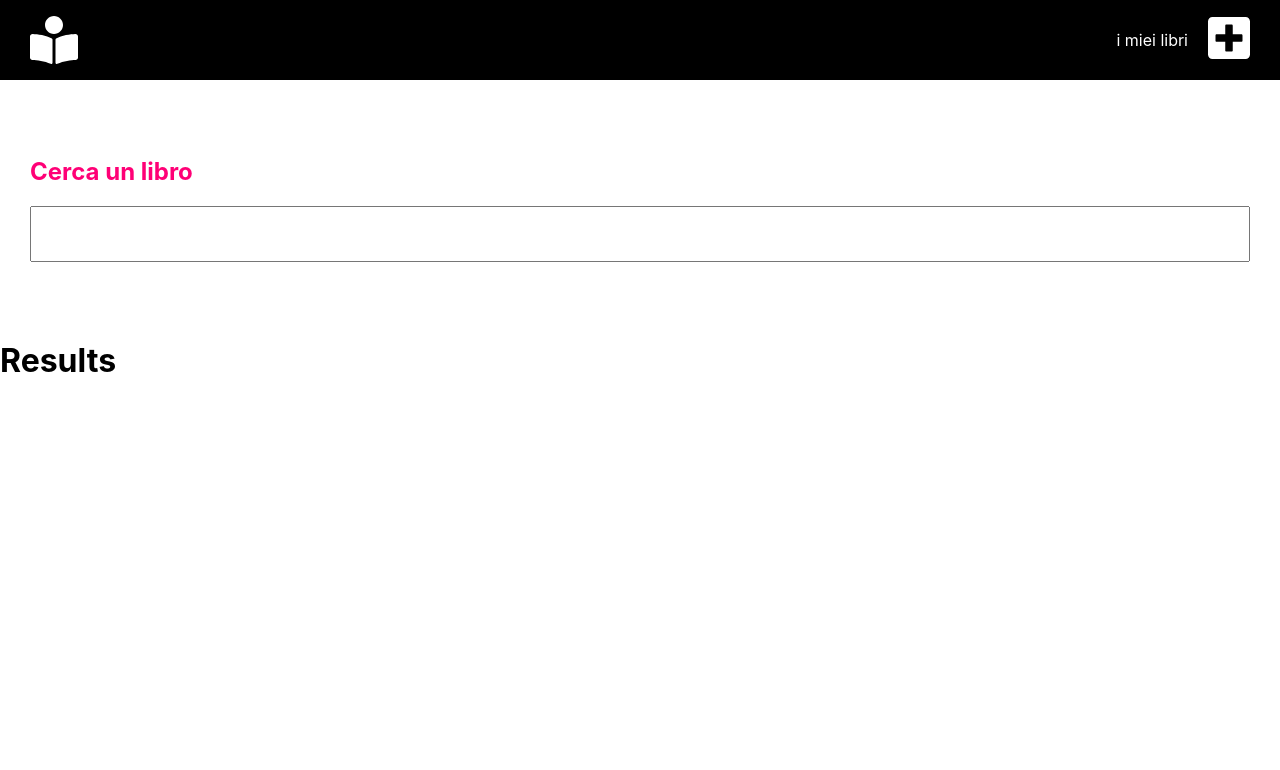
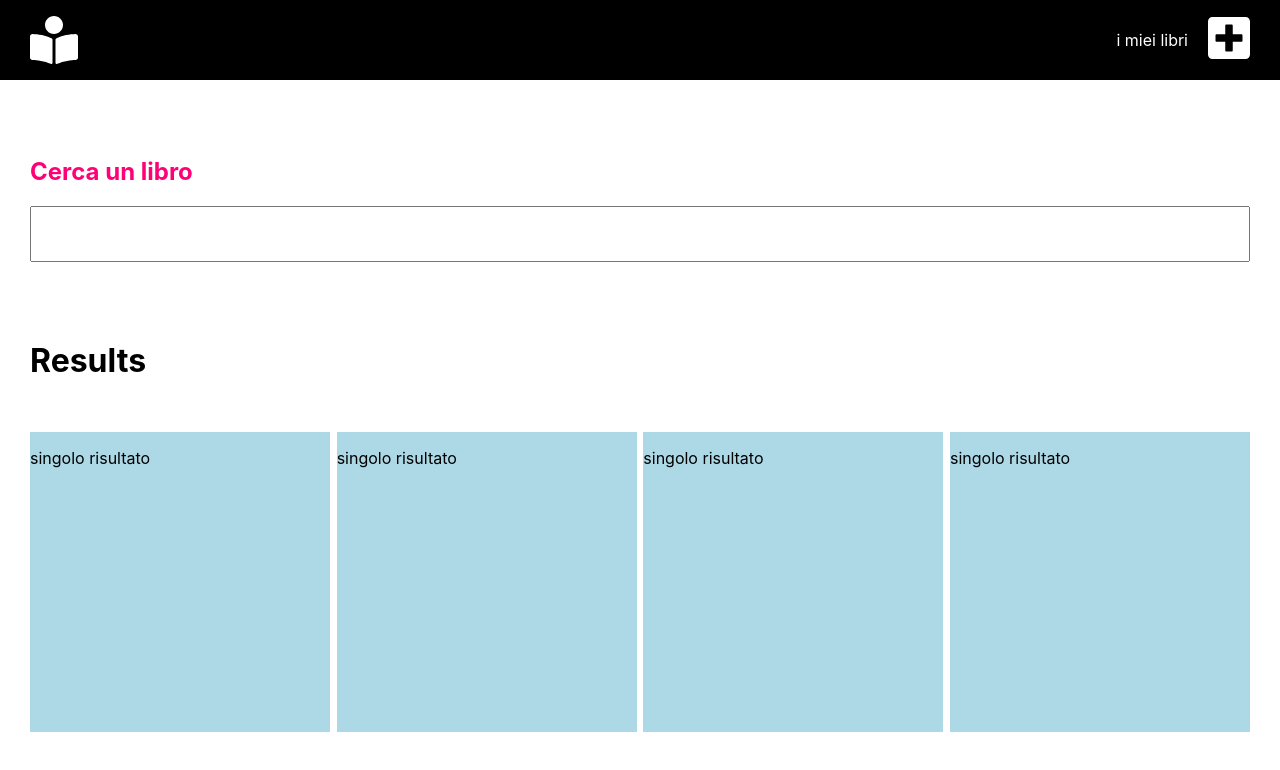
Before and after one commit to AndreaTom98/Router_BookTakeaway_Universapp, a React (Create React App) app: page / in a window 1280 px wide. Shown: the top 770 px of the page. Built offline with nearby package versions, Linux system fonts and the light colour scheme.

Commit message:
risultati

```diff
--- a/src/components/Results.js
+++ b/src/components/Results.js
@@ -1,7 +1,17 @@
+import styles from '../style/Results.module.css';
+import SingleResult from './SingleResult';
+
 const Results = () => {
     return (
-        <div>
+        <div className={styles.container}>
             <h1>Results</h1>
+            <div className={styles.resultsContainer}>
+               <SingleResult />
+               <SingleResult />
+               <SingleResult />
+               <SingleResult />
+            </div>
+
         </div>
     )
 }
--- /dev/null
+++ b/src/components/SingleResult.js
@@ -0,0 +1,11 @@
+import styles from '../style/SingleResult.module.css';
+
+const SingleResults = () => {
+    return (
+        <div className={styles.container}>
+            <p>singolo risultato</p>
+        </div>
+    )
+}
+
+export default SingleResults;
--- /dev/null
+++ b/src/style/Results.module.css
@@ -0,0 +1,15 @@
+.container {
+    display: flex;
+    flex-direction: column;
+    justify-content: center;
+    padding-left: 30px;
+    padding-right: 30px;
+}
+
+.resultsContainer {
+    display: flex;
+    align-items: center;
+    justify-content: space-between;
+    flex-wrap: wrap;
+    width: 100%;
+}
--- /dev/null
+++ b/src/style/SingleResult.module.css
@@ -0,0 +1,6 @@
+.container {
+    width: 300px;
+    height: 300px;
+    background: lightblue;
+    margin-top: 30px;
+}
```
Also changed, not shown: 1 other file (tests, documents, lock files or other folders).
